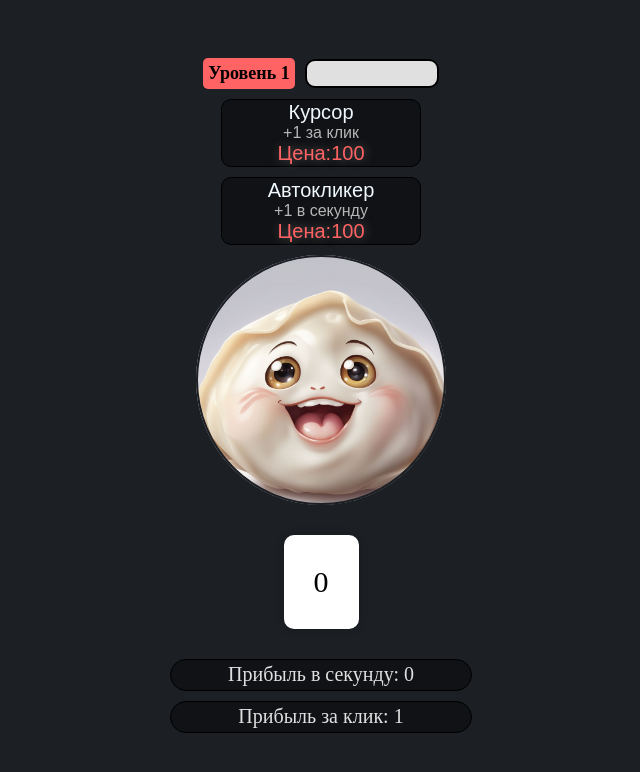
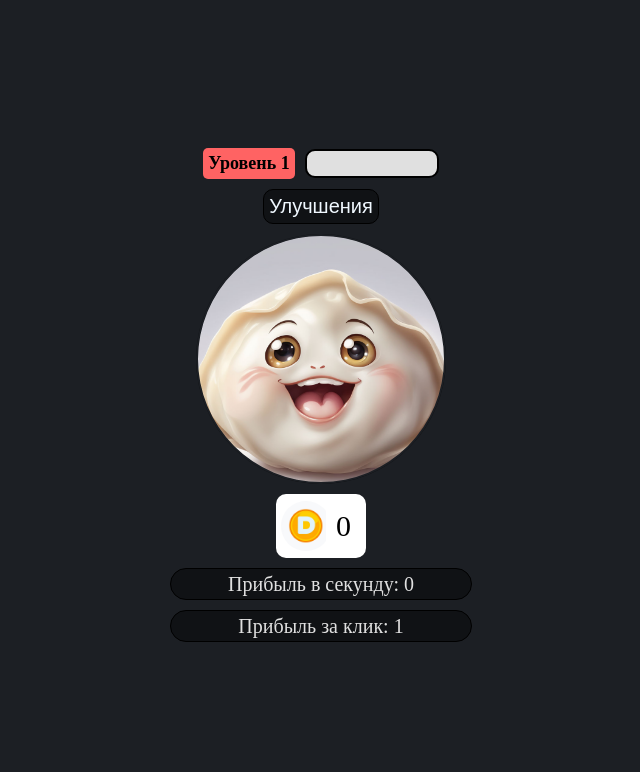
Before and after one commit to Project-271/Prototype-DumplingCoin, a plain HTML site: page index.html in a window 1280 px wide. Shown: the whole page, without its empty margins (319-959 px from the left). Drawn offline with Linux system fonts and the light colour scheme.

Commit message:
Add files via upload

```diff
--- a/Index.js
+++ b/Index.js
@@ -143,3 +143,12 @@ function handleClick(event) {
 		numberElement.remove()
 	}, 1000)
 }
+// Вкладка улучшений
+function toggleImprovements() {
+	const list = document.getElementById('improvementsList')
+	if (list.style.display === 'none' || list.style.display === '') {
+		list.style.display = 'block'
+	} else {
+		list.style.display = 'none'
+	}
+}
--- a/index.html
+++ b/index.html
@@ -16,18 +16,22 @@
   </div>
 </div>
 
-<button onclick="increaseClickValue()" class="improvments">Курсор<br>
-  <div class="improve_discriptions">+1 за клик</div>
-  <div class="priceColor">Цена:<span id="improvment_1Prise_increaseClickValue">100</span></div>
-</button>
+<!-- Improvement Button -->
+<button onclick="toggleImprovements()" class="improvments">Улучшения</button>
 
-<button onclick="increaseAvtoClickerPrise()" class="improvments">Автокликер<br>
-  <div class="improve_discriptions">+1 в секунду</div>
-  <div class="priceColor">Цена:<span id="improvment_PriseAvtoCliker">100</span></div>
-</button>
+<!-- Hidden Improvement List -->
+<div id="improvementsList" class="improvements-list">
+  <div class="improvments"><button onclick="increaseClickValue()">Курсор <div class='improve_discriptions'>(+1 за клик)</div><div class="priceColor">Цена:<span id="improvment_1Prise_increaseClickValue">100</div></span></button></div>
+
+  <div class="improvments"><button onclick="increaseAvtoClickerPrise()">Автокликер <div class='improve_discriptions'>(+1 в секунду)</div><div class="priceColor">Цена: <span id="improvment_PriseAvtoCliker">100</div></span></button></div>
+  <!-- Add more improvements here -->
+</div>
 
 <button onclick="handleClick(event); pressAndMoveButton(this); Count()" class="mainСharacter"></button>
-<p id="Count">0</p>
+<div class="counter-container">
+  <img src="./photo/dumplingcoin.jpeg" alt="Dumplingcoin">
+  <p id="Count">0</p>
+</div>
 <div class="Pribil"><p id="Count_vSecond">Прибыль в секунду: 0</p></div>
 <div class="Pribil"><p id="Count_zaClick">Прибыль за клик: 1</p></div>
 
--- a/style.css
+++ b/style.css
@@ -21,31 +21,33 @@ body {
     box-shadow: inset 0 0 0 2px #1c1f24;
      transition: transform 0.3s ease-out;
 }
-.improvments{
-  width: 200px;
-  background: #0000006d;
-  color:aliceblue;
-  border:#000000 solid 1px ;
-  font-size: 20px;
+/* Счетчик */
+.counter-container {
+      display: flex;
+      align-items: center;
+      background-color: #ffffff;
       border-radius: 10px;
+      padding: 5px;
       margin-bottom: 10px;
+      margin-top: 10px;
     }
-.improve_discriptions{
-  font-size: 16px;
-  color:#b7b6b6
-}
-.priceColor{
-  color: #ff6363;
-  text-shadow: rgb(100, 100, 100) 1px 0 10px;
+
+    .counter-container img {
+      width: 50px;
+      height: auto;
+      margin-right: -5px;
+      border-radius: 50%;
     }
 
     #Count {
       font-size: 30px;
-    padding: 30px;
-    background-color: rgb(255, 255, 255);
+      padding: 10px;
+      color:rgb(0, 0, 0);
+      background-color: #ffffff;
       border-radius: 10px;
-    box-shadow: 0px 0px 10px rgba(0, 0, 0, 0.2);
+      margin: 0;
     }
+/*  */
 .Pribil{
   font-size: 20px;
   color: #e0e0e0;
@@ -134,3 +136,36 @@ body {
   font-size: 18px;
 
 }
+/* Улучшения */
+.improvements-list {
+      display: none;
+      border-radius: 8px;
+      margin-top: 5px;
+      background: #1c1f24;
+    }
+button{
+   background: #101215;
+   border:none;
+   color:#ffffff;
+   justify-content: center;
+   text-align: center;
+   font-size: 16px;
+}
+.improvments{
+  background: #0000006d;
+  color:aliceblue;
+  border:#000000 solid 1px ;
+  font-size: 20px;
+  padding:5px;
+  border-radius: 10px;
+  margin-bottom: 10px;
+}
+.improve_discriptions{
+  font-size: 13px;
+  color:#b7b6b6
+}
+.priceColor{
+  font-size: 15px;
+  color: #ff6363;
+  text-shadow: rgb(100, 100, 100) 1px 0 10px;
+}
```
Lines whose indentation alone changed are shown as unchanged.
